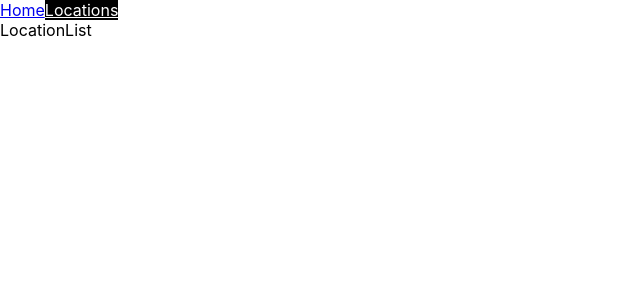
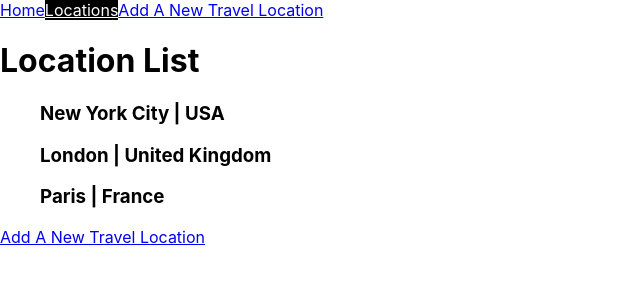
Before and after one commit to Miriamfark/phase-2-project-travel-blog, a React (Create React App) app: page /locations in a window 1280 px wide. Shown: the top 300 px of the page, without its empty margins (0-640 px from the left). Built offline with nearby package versions, Linux system fonts and the light colour scheme; data requests are answered from the project's data file.

Commit message:
added link to new location

```diff
--- a/src/components/App.js
+++ b/src/components/App.js
@@ -3,6 +3,7 @@
 import NavBar from "./NavBar";
 import { Routes, Route } from "react-router-dom"
 import LocationList from "./LocationList";
+import NewLocation from "./NewLocation";
 
 function App() {
 
@@ -13,6 +14,7 @@
        <NavBar onChangePage={setPage} />
             <Routes>
                 <Route path="/locations" element={ <LocationList />} />
+                <Route path="locations/new" element={<NewLocation />} />
                 <Route exact path="/" element={<Home />} />
                 <Route path="*" element={<h1>Sorry, this page does not exist</h1>} />
             </ Routes>
--- a/src/components/LocationCard.js
+++ b/src/components/LocationCard.js
@@ -1,8 +1,10 @@
 import React from 'react'
 
-const LocationCard = () => {
+const LocationCard = ({ city, country  }) => {
   return (
-    <div>LocationCard</div>
+    <div>
+        <h3>{city} | {country}</h3>
+    </div>
   )
 }
 
--- a/src/components/LocationList.js
+++ b/src/components/LocationList.js
@@ -1,8 +1,42 @@
-import React from 'react'
+import React, { useState, useEffect } from 'react'
+import LocationCard from './LocationCard'
+import NewLocation from './NewLocation'
+import { Link } from "react-router-dom";
 
 const LocationList = () => {
+
+    const [locations, setLocations] = useState([])
+    const [isForm, setIsForm] = useState(false)
+
+    useEffect(() => {
+        fetch("http://localhost:3001/locations")
+            .then(r => r.json())
+            .then(data => setLocations(data))
+    }, [])
+
+    let locationCards
+
+    if (locations){
+    locationCards = locations.map((location)=>{
+       return <LocationCard
+        key={location.id}
+        city={location.city}
+        country={location.country} />
+    })
+}
+
+    function handleClick() {
+        setIsForm(!isForm)
+        console.log("clicked")
+    }
+
   return (
-    <div>LocationList</div>
+    <div>
+        <h1>Location List</h1>
+        <ul>{locationCards}</ul>
+        <Link to={"/locations/new"} onClick={handleClick}>Add A New Travel Location</ Link>
+        {isForm ? <NewLocation /> : null}
+    </div>
   )
 }
 
--- a/src/components/NavBar.js
+++ b/src/components/NavBar.js
@@ -6,7 +6,8 @@
     return (
         <nav>
             <NavLink exact to="/">Home</NavLink>
-            <NavLink to="/locations">Locations</NavLink>
+            <NavLink exact to="/locations">Locations</NavLink>
+            <NavLink exact to="/locations/new">Add A New Travel Location</NavLink>
         </nav>
     );
 }
--- /dev/null
+++ b/src/components/NewLocation.js
@@ -0,0 +1,14 @@
+import React from 'react'
+
+const NewLocation = () => {
+  return (
+      <>
+      <h4>New Location</h4>
+    <form>
+
+    </form>
+    </>
+  )
+}
+
+export default NewLocation
```
